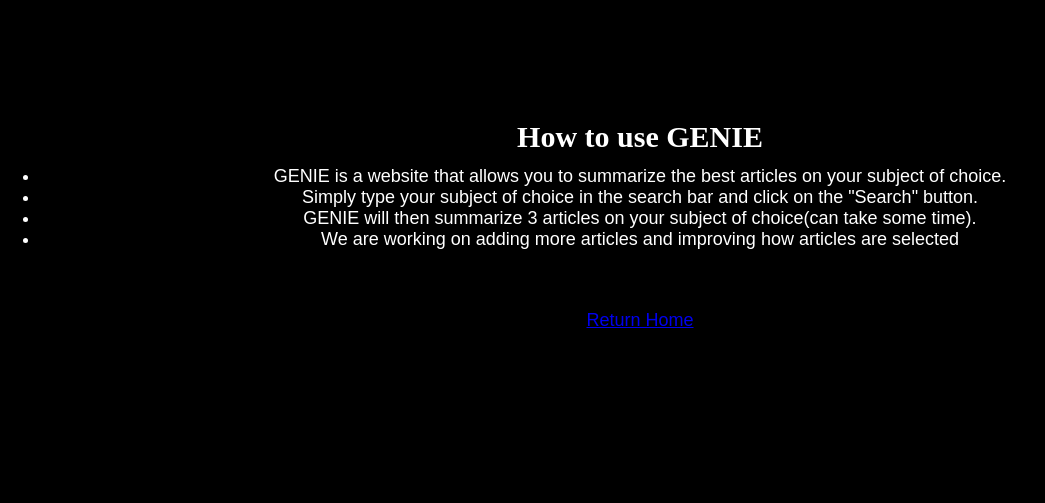
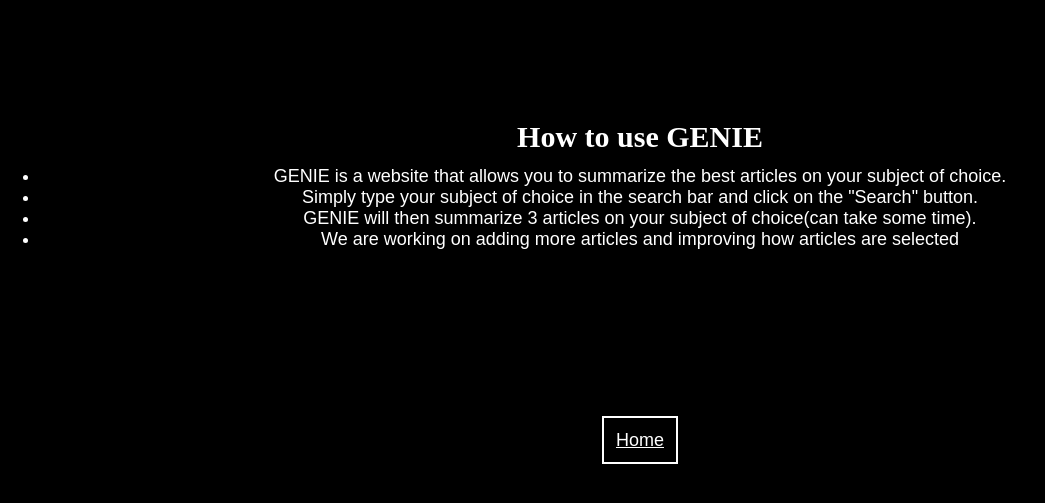
Before and after one commit to B-Mahdj/Genie_Website, a Flask app: page /tutorial in a window 1280 px wide. Shown: the top 503 px of the page, without its empty margins (0-1045 px from the left). Run offline with Flask 2, Linux system fonts and the light colour scheme; some libraries are stand-ins or nearby versions.

Commit message:
Unify button styles

```diff
--- a/static/styles/tutorialStyle.css
+++ b/static/styles/tutorialStyle.css
@@ -34,3 +34,19 @@ body{
 .main{
     padding-top: 10%;
 }
+
+.home{
+    margin-top: 10%;
+    text-align: center;
+}
+
+.homeButton{
+    width: 100px;
+    height: 40px;
+    border: 2px solid #ffffff;
+    color: white;
+    transition: 0.2s ease;
+    cursor: pointer;
+    padding : 1%;
+    font-size: 18px;
+}
--- a/templates/homePage.html
+++ b/templates/homePage.html
@@ -28,7 +28,7 @@
             <p class="par">Accelerate the new knowledge </p>
 
             <div class="tutorial">
-                <a href="/tutorial" class="button">Tutorial</a>
+                <a href="/tutorial" class="tutorialButton">Tutorial</a>
             </div>
         </div>
     </div>
--- a/templates/returnPage.html
+++ b/templates/returnPage.html
@@ -25,7 +25,7 @@
         {% endfor %}
       </ul>
     <div class="returnHome">
-        <a href="/" class="button" >Return Home</a>
+        <a href="/" class="returnHomeButton" >Home</a>
     </div>
     </div>
 
--- a/templates/tutorial.html
+++ b/templates/tutorial.html
@@ -12,13 +12,13 @@
                 <h1>How to use GENIE</h1>
                 <div class="tutorialText">
                     <ul>
-                        <li> GENIE is a website that allows you to summarize the best articles on your subject of choice.</li>
+                        <li>GENIE is a website that allows you to summarize the best articles on your subject of choice.</li>
                         <li>Simply type your subject of choice in the search bar and click on the "Search" button.</li>
                         <li>GENIE will then summarize 3 articles  on your subject of choice(can take some time).</li>
                         <li>We are working on adding more articles and improving how articles are selected</li>
                     </ul>
                     <div class="home">
-                        <a href="/" class="button">Return Home</a>
+                        <a href="/" class="homeButton">Home</a>
                     </div>
                 </div>
             </div>
```
Also changed, not shown: static/styles/homePageStyle.css (+11 -6 lines), static/styles/returnPage.css (+13 -1 lines).
